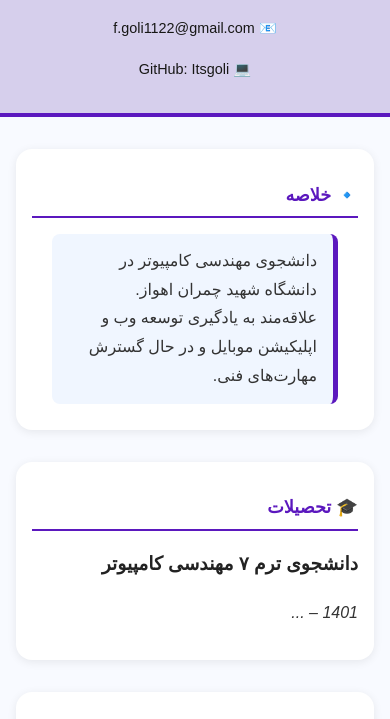
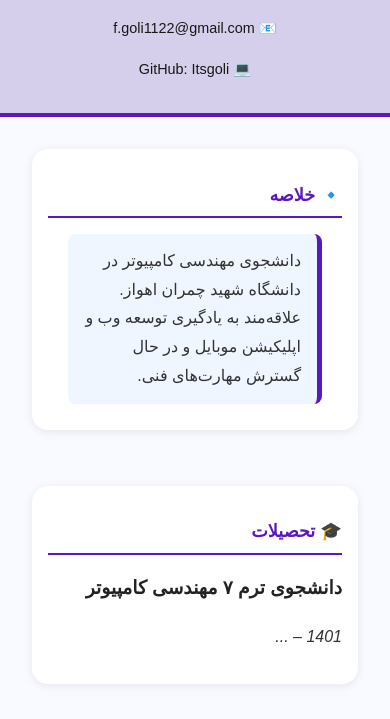
Before and after one commit to Itsgoli/40173145-resume, a plain HTML site: page index.html in a window 390 px wide. Shown: the part 90-809 px from the top of the page. Drawn offline with Linux system fonts and the light colour scheme.

Commit message:
Update responsive grid layout

```diff
--- a/style.css
+++ b/style.css
@@ -25,9 +25,11 @@ body {
   }
 
   main {
-    max-width: 850px;
+    display: grid;
+    grid-template-columns: repeat(auto-fit, minmax(300px, 1fr));
+    gap: 1.5rem;
     margin: 2rem auto;
-    padding: 0 1rem;
+    padding: 0 2rem;
   }
 
   section {
```
